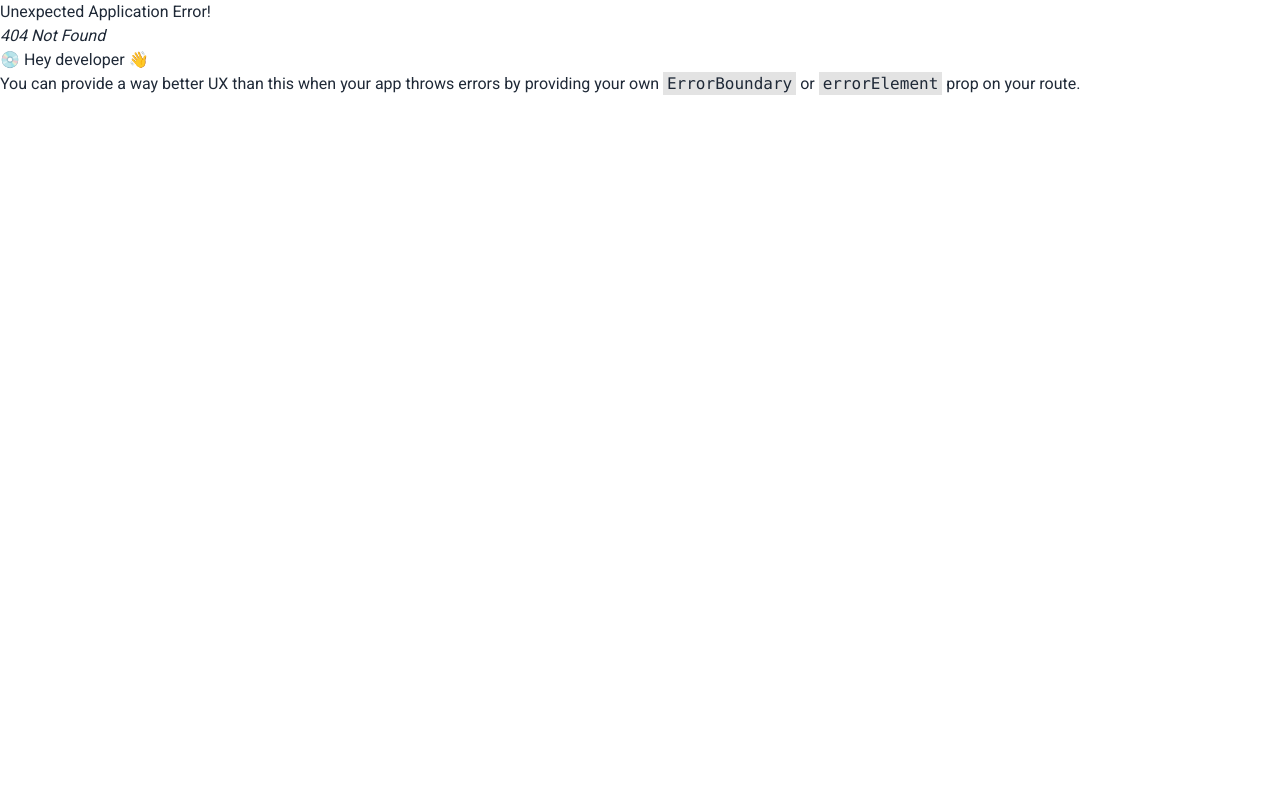
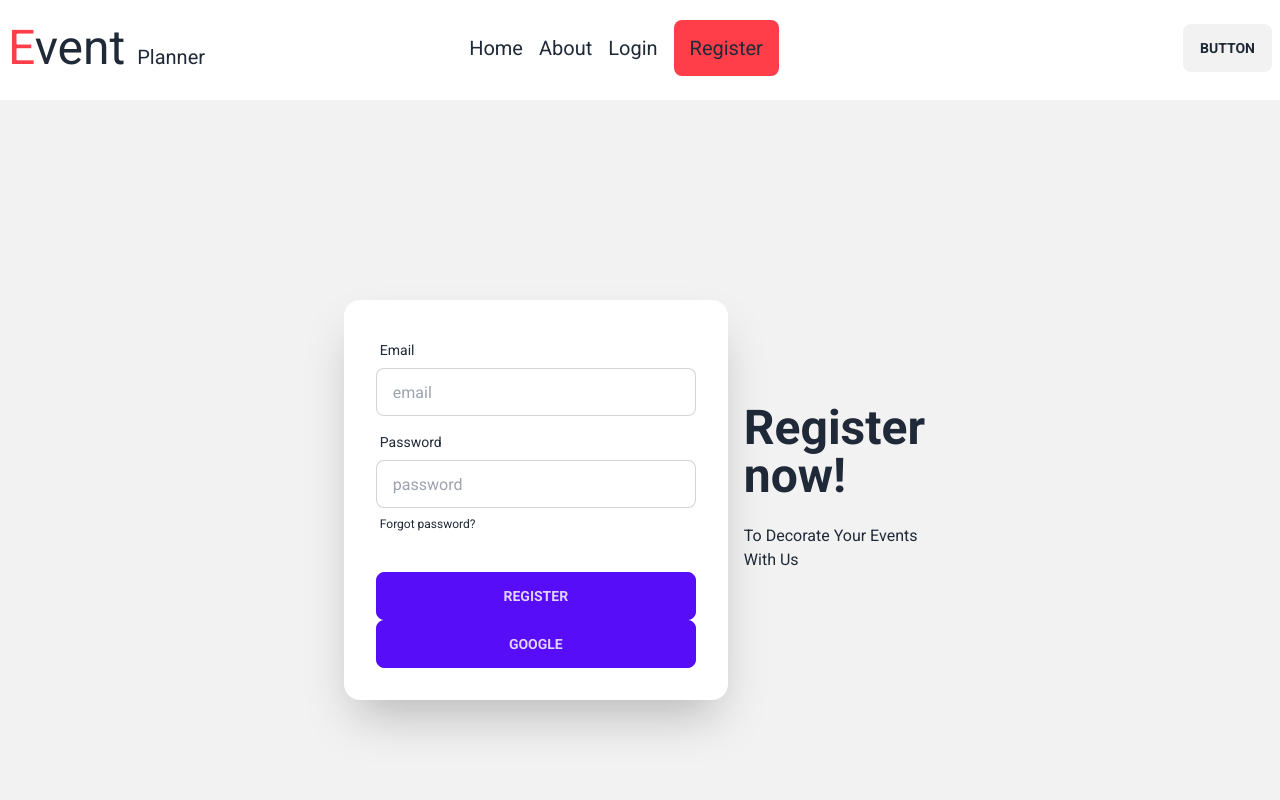
Before and after one commit to TanjinaSultana/Event-Management, a React (Vite) app: page /register in a window 1280 px wide. Before the commit this address had no page. Shown: the top 800 px of the page. Built offline with nearby package versions, Linux system fonts and the light colour scheme; no server answers.

Commit message:
login and register page created and updated as well

```diff
--- a/package.json
+++ b/package.json
@@ -10,6 +10,7 @@
     "preview": "vite preview"
   },
   "dependencies": {
+    "firebase": "^10.4.0",
     "react": "^18.2.0",
     "react-dom": "^18.2.0",
     "react-icons": "^4.11.0",
--- /dev/null
+++ b/src/component/firebase/AuthProvider.jsx
@@ -0,0 +1,44 @@
+/* eslint-disable no-unused-vars */
+/* eslint-disable react/prop-types */
+import React, {  createContext, useEffect } from 'react';
+import app from './firebase.config';
+import {
+    createUserWithEmailAndPassword,
+    getAuth,
+    GoogleAuthProvider,
+    onAuthStateChanged,
+    signInWithEmailAndPassword,
+    signInWithPopup
+} from "firebase/auth";
+export const AuthContext = createContext(null);
+const auth = getAuth(app);
+const googleProvider = new GoogleAuthProvider()
+const AuthProvider = ({children}) => {
+    const googleSignIn = (value)=>{
+        return signInWithPopup(auth,googleProvider)
+    } ;
+    const signIn = (email,password) =>{
+        return signInWithEmailAndPassword(auth,email,password)
+    }
+    const signUp = (email,password) =>{
+        return createUserWithEmailAndPassword(auth,email,password)
+    }
+    useEffect(() =>{
+ const unsubscribe  = onAuthStateChanged(auth,(currentUser)  =>{
+
+ })
+    },[])
+    const AuthInfo = {
+        googleSignIn,
+        signUp,
+        signInWithEmailAndPassword,
+        signIn
+    }
+    return (
+        <AuthContext.Provider value={AuthInfo}>
+            {children}
+        </AuthContext.Provider>
+    );
+};
+
+export default AuthProvider;
--- /dev/null
+++ b/src/component/firebase/firebase.config.js
@@ -0,0 +1,18 @@
+// Import the functions you need from the SDKs you need
+import { initializeApp } from "firebase/app";
+// TODO: Add SDKs for Firebase products that you want to use
+// https://firebase.google.com/docs/web/setup#available-libraries
+
+// Your web app's Firebase configuration
+const firebaseConfig = {
+  apiKey: "AIzaSyBUYlNk94xJjyJjp8SX0AL6l3z0vHgGwYo",
+  authDomain: "event-management-bca10.firebaseapp.com",
+  projectId: "event-management-bca10",
+  storageBucket: "event-management-bca10.appspot.com",
+  messagingSenderId: "585176232614",
+  appId: "1:585176232614:web:0152d6e485f66c65d07a67"
+};
+
+// Initialize Firebase
+const app = initializeApp(firebaseConfig);
+export default app;
--- a/src/component/header/Header.jsx
+++ b/src/component/header/Header.jsx
@@ -8,9 +8,12 @@ isPending ? "pending" : isActive ? "bg-[#ff3e49]  font-normal text-xl p-4 rounde
  <NavLink to='/about' className={({ isActive, isPending }) =>
 isPending ? "pending" : isActive ? "bg-[#ff3e49]  font-normal text-xl p-4 rounded-lg mr-8" : "font-normal text-xl mr-4"
 }>About</NavLink>
- <NavLink to="/services"className={({ isActive, isPending }) =>
+ <NavLink to="/login"className={({ isActive, isPending }) =>
 isPending ? "pending" : isActive ? "bg-[#ff3e49]  font-normal text-xl p-4 rounded-lg mr-8" : "font-normal text-xl mr-4"
-}>Services</NavLink>
+}>Login</NavLink>
+ <NavLink to="/register"className={({ isActive, isPending }) =>
+isPending ? "pending" : isActive ? "bg-[#ff3e49]  font-normal text-xl p-4 rounded-lg mr-8" : "font-normal text-xl mr-4"
+}>Register</NavLink>
 
  </div>
     return (
--- /dev/null
+++ b/src/component/login/Login.jsx
@@ -0,0 +1,62 @@
+/* eslint-disable no-unused-vars */
+import React, { useContext, useState } from 'react';
+import { AuthContext } from '../firebase/AuthProvider';
+
+const Login = () => {
+    const {googleSignIn,signIn} = useContext(AuthContext);
+    const [email,setEmail] = useState("");
+    const [password,setPassword] = useState("");
+    const [error,setError] = useState("");
+    const handleGoogle =()=>{
+        googleSignIn.then(result=>{
+            console.log(result.user);
+        } )
+    }
+    const handleLogin =(e)=>{
+        e.preventDefault()
+if((email,password)){
+    signIn(email,password)
+    .then(result => console.log(result.user) )
+    .catch(err => setError(err.message))
+}
+    }
+    return (
+        <div>
+          <div className="hero min-h-screen bg-base-200">
+  <div className="hero-content flex-col lg:flex-row-reverse">
+    <div className="text-center lg:text-left">
+      <h1 className="text-5xl font-bold">Login now!</h1>
+      <p className="py-6">To Decorate Your Events With Us</p>
+    </div>
+    <div className="card flex-shrink-0 w-full max-w-sm shadow-2xl bg-base-100">
+      <form className="card-body">
+        <div className="form-control">
+          <label className="label">
+            <span className="label-text">Email</span>
+          </label>
+          <input onChange={(e) =>
+setEmail(e.target.value)} type="email" placeholder="email" className="input input-bordered" required />
+        </div>
+        <div className="form-control">
+          <label className="label">
+            <span className="label-text">Password</span>
+          </label>
+          <input onChange={(e)=> setPassword(e.target.value) } type="password" placeholder="password" className="input input-bordered" required />
+          <label className="label">
+            <a href="#" className="label-text-alt link link-hover">Forgot password?</a>
+          </label>
+        </div>
+        <div className="form-control mt-6">
+          <button className="btn btn-primary" onClick={handleLogin}>Login</button>
+          <p>{error}</p>
+          <button onClick={handleGoogle} className="btn btn-primary">Google</button>
+        </div>
+      </form>
+    </div>
+  </div>
+</div>
+        </div>
+    );
+};
+
+export default Login;
--- /dev/null
+++ b/src/component/register/Register.jsx
@@ -0,0 +1,67 @@
+/* eslint-disable no-unused-vars */
+import React, { useContext, useState } from 'react';
+import { AuthContext } from '../firebase/AuthProvider';
+
+const Register = () => {
+    const {signUp}= useContext(AuthContext)
+    const [email,setEmail] = useState("");
+    const [password,setPassword] = useState("");
+    const [error,setError] = useState("");
+
+    const handleRegister = (e) =>{
+        e.preventDefault()
+        if (/^(?=.*[A-Z])(?=.*[\W_]).{6,}$/.test(password)        ) {
+           setError("")
+
+           if(email){
+
+               signUp(email,password)
+               .then(result => console.log(result.user))
+           }
+          } else {
+            setError("Minimum 6 length,One capital Letter,a special chracter")
+          }
+
+
+    }
+    return (
+        <div>
+        <div className="hero min-h-screen bg-base-200">
+<div className="hero-content flex-col lg:flex-row-reverse">
+  <div className="text-center lg:text-left">
+    <h1 className="text-5xl font-bold">Register now!</h1>
+    <p className="py-6">To Decorate Your Events With Us</p>
+  </div>
+  <div className="card flex-shrink-0 w-full max-w-sm shadow-2xl bg-base-100">
+    <form className="card-body">
+      <div className="form-control">
+        <label className="label">
+          <span className="label-text" >Email</span>
+        </label>
+        <input onChange={(e) =>
+setEmail(e.target.value)} type="email" placeholder="email" className="input input-bordered" required />
+      </div>
+      <div className="form-control">
+        <label className="label">
+          <span className="label-text"
+          >Password</span>
+        </label>
+        <input onChange={(e)=> setPassword(e.target.value) } type="password" placeholder="password" className="input input-bordered" required />
+        <p>{error}</p>
+        <label className="label">
+          <a href="#" className="label-text-alt link link-hover">Forgot password?</a>
+        </label>
+      </div>
+      <div className="form-control mt-6">
+        <button onClick={handleRegister} className="btn btn-primary" >Register</button>
+        <button className="btn btn-primary">Google</button>
+      </div>
+    </form>
+  </div>
+</div>
+</div>
+      </div>
+    );
+};
+
+export default Register;
```
Also changed, not shown: src/main.jsx (+14 -0 lines), 1 other file (tests, documents, lock files or other folders).
